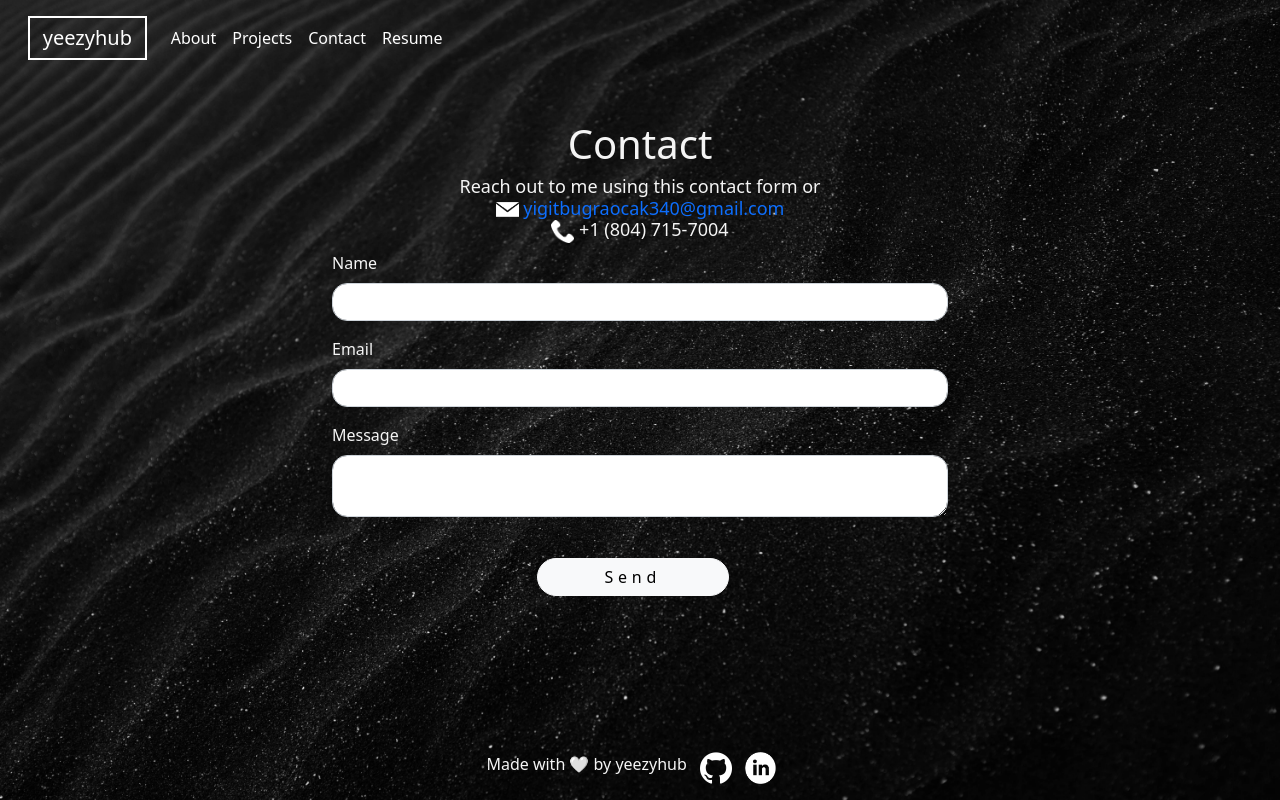
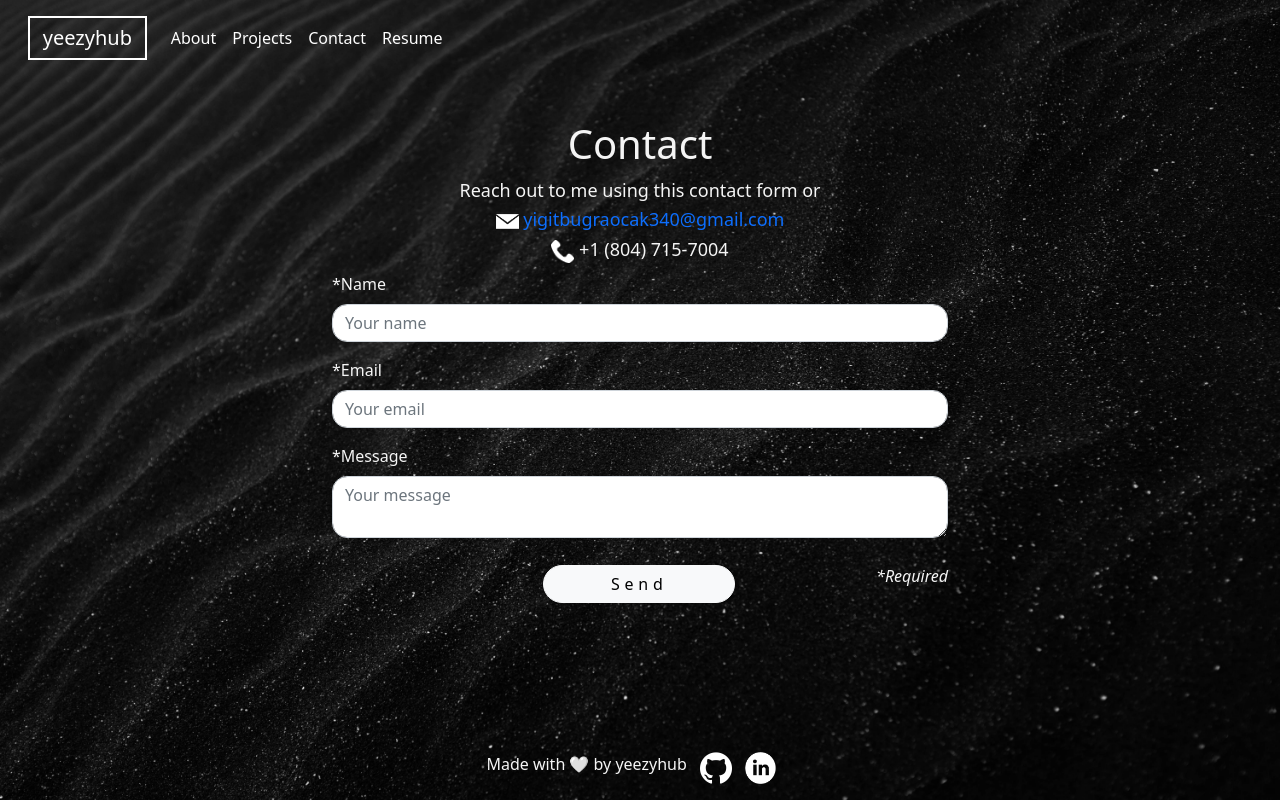
Before and after one commit to yeezyhub/React-Portfolio, a React (Create React App) app: page /contact in a window 1280 px wide. Built offline with nearby package versions, Linux system fonts and the light colour scheme.

Commit message:
Contact form is updated

```diff
--- a/src/App.css
+++ b/src/App.css
@@ -101,6 +101,7 @@ body {
 .contact-text {
     font-size: large;
     text-align: center;
+    line-height: 2.3vw !important;
 }
 
 .email {
@@ -115,7 +116,7 @@ body {
 
 .btn {
     margin-left: 16vw;
-    margin-top: 2vw;
+    margin-right: 11vw;
     width: 15vw;
     letter-spacing: .3rem;
     font-weight: 200;
@@ -259,3 +260,15 @@ h4 {
 .form-control{
     border-radius: 15px !important;
 }
+
+.required{
+    text-align: center;
+    font-style: italic;
+}
+
+.container-required{
+    display: flex;
+    align-items: center;
+    justify-content: right;
+    margin-top: 2vw;
+}
--- a/src/index.js
+++ b/src/index.js
@@ -4,7 +4,7 @@ import './index.css';
 import App from './App';
 // import reportWebVitals from './reportWebVitals';
 import { BrowserRouter } from "react-router-dom";
-import { createRoot } from "react-dom/client";
+// import { createRoot } from "react-dom/client";
 
 import './App.css';
 import 'bootstrap/dist/css/bootstrap.min.css';
--- a/src/pages/Contact.js
+++ b/src/pages/Contact.js
@@ -1,49 +1,82 @@
-import React from 'react'
+import React, { useState } from "react";
 import email from '../assets/images/email-icon.png';
 import phone from '../assets/images/phone-icon.png';
 
+import { validateEmail } from "../utils/helpers";
 
 export default function Contact() {
     const [formStatus, setFormStatus] = React.useState('Send')
     const onSubmit = (e) => {
         e.preventDefault()
         setFormStatus('Submitting...')
+
+        var delayInMilliseconds = 1000; //1 second
+
+        setTimeout(function () {
+            setFormStatus('Submitted!');
+
+        }, delayInMilliseconds);
+
         const { name, email, message } = e.target.elements
-        let conFom = {
+        let contactForm = {
             name: name.value,
             email: email.value,
             message: message.value,
         }
-        console.log(conFom)
+        console.log(contactForm)
     }
+
+
+
     return (
         <div>
             <h1 class='text-middle section-header'>Contact</h1>
 
             <div className="container mt-5 contact-container">
-                <h2 className="contact-text">Reach out to me using this contact form or <br/> <img src={email} alt="email-logo" width={23} height={15} /> <a className="email" href="mailto:yigitbugraocak340@gmail.com"> yigitbugraocak340@gmail.com</a> <br/> <img src={phone} alt="phone-logo" width={23} height={23} /> +1 (804) 715-7004</h2>
+                <h2 className="contact-text">Reach out to me using this contact form or <br /> <img src={email} alt="email-logo" width={23} height={15} /> <a className="email" href="mailto:yigitbugraocak340@gmail.com"> yigitbugraocak340@gmail.com</a> <br /> <img src={phone} alt="phone-logo" width={23} height={23} /> +1 (804) 715-7004</h2>
                 <form onSubmit={onSubmit}>
                     <div className="mb-3">
                         <label className="form-label" htmlFor="name">
-                            Name
+                            *Name
                         </label>
-                        <input className="form-control" type="text" id="name" required />
+                        <input
+                            className="form-control"
+                            type="text"
+                            id="name"
+                            placeholder='Your name'
+                            required
+                        />
                     </div>
                     <div className="mb-3">
                         <label className="form-label" htmlFor="email">
-                            Email
+                            *Email
                         </label>
-                        <input className="form-control" type="email" id="email" required />
+                        <input
+                            className="form-control"
+                            type="email" id="email"
+                            placeholder='Your email'
+                            required
+                        />
                     </div>
                     <div className="mb-3">
                         <label className="form-label" htmlFor="message">
-                            Message
+                            *Message
                         </label>
-                        <textarea className="form-control" id="message" required />
+                        <textarea
+                            className="form-control"
+                            id="message"
+                            placeholder='Your message'
+                            required
+                        />
                     </div>
-                    <button className="btn btn-light" type="submit">
-                        {formStatus}
-                    </button>
+
+                    <div className='container-required'>
+                        <button className="btn btn-light" type="submit">
+                            {formStatus}
+                        </button>
+
+                        <p className='required'>*Required</p>
+                    </div>
                 </form>
             </div>
         </div>
```
Also changed, not shown: src/utils/helpers.js (+4 -4 lines).
